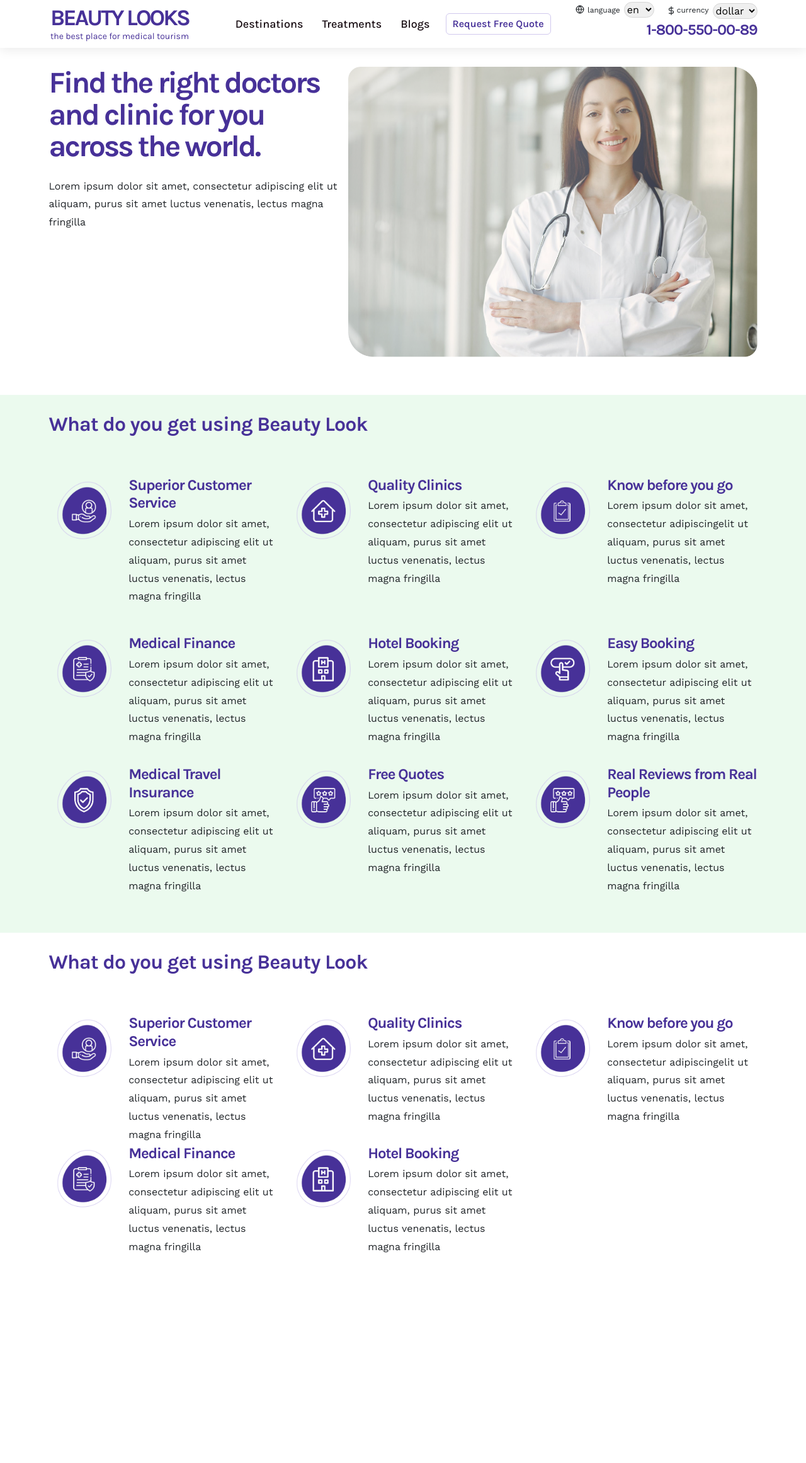
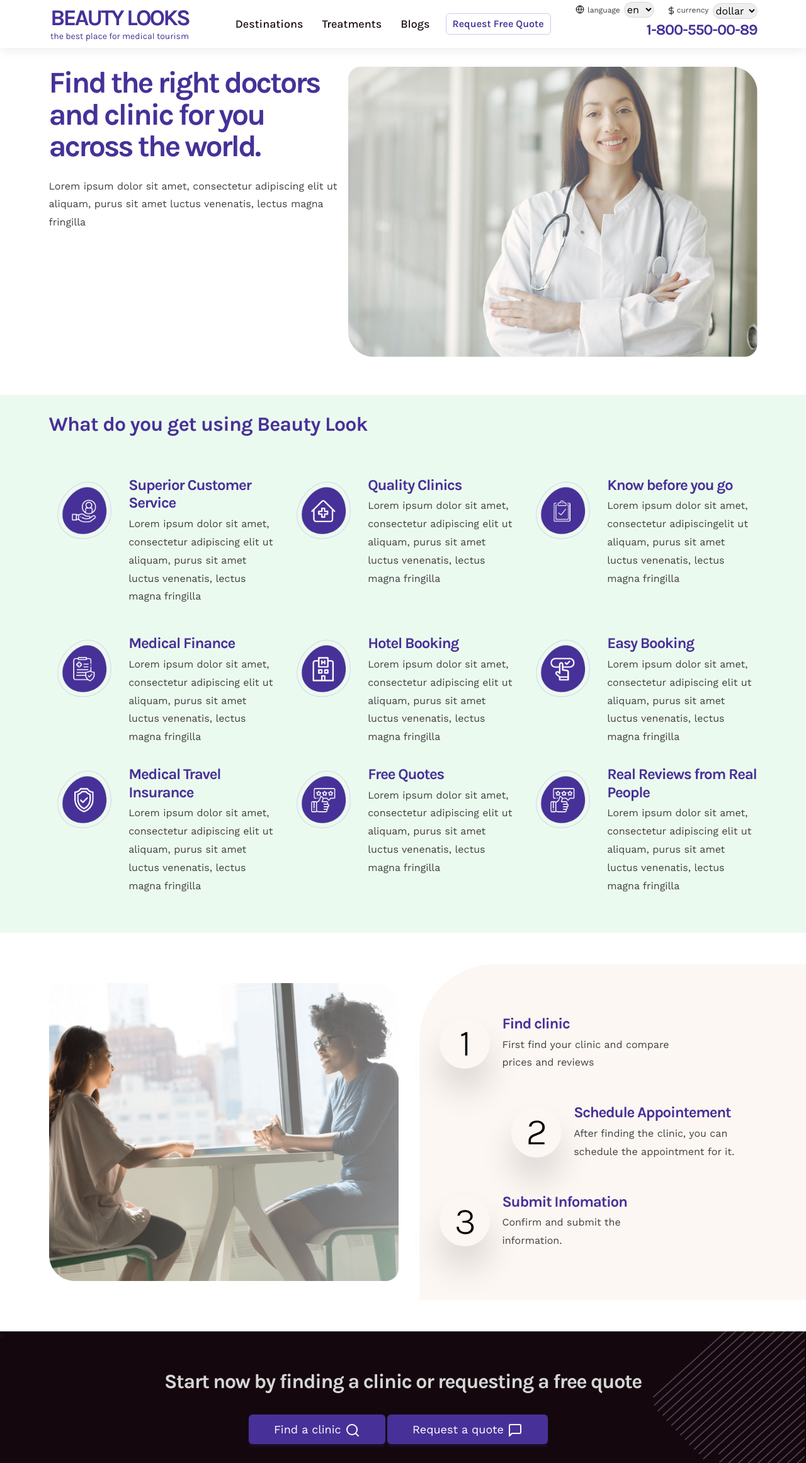
Before and after one commit to mandeepb29/medical-travel, a PHP site: page / in a window 1280 px wide. Shown: the whole page at 63% size. Before the commit the page ends 1989 px from the top, so only its background shows below. Run offline with PHP 8.4, Linux system fonts and the light colour scheme.

Commit message:
header 2 & 3 completed

```diff
--- a/src/css/style.css
+++ b/src/css/style.css
@@ -59,7 +59,6 @@ h1, h2, h3, h4, h5, h6, .h1, .h2, .h3, .h4, .h5, .h6 {
   color: #473198; }
 
 h1 {
-  text-align: left;
   font-size: 4.8rem;
   line-height: 105%;
   letter-spacing: -0.3rem;
@@ -80,6 +79,9 @@ h5, .h5 {
   margin-bottom: 1rem; }
 
 p, .icon-text span {
+  text-align: left;
+  color: #404040;
+  line-height: 1.8;
   line-height: 1.8; }
 
 .p-sm {
@@ -122,6 +124,7 @@ p, .icon-text span {
 
 .text-right {
   text-align: right; }
+
 .pagination {
   width: 100%;
   display: flex;
@@ -306,25 +309,17 @@ select:focus, select:active, .form-select:focus, .form-select:active, input:focu
     align-items: center;
     margin-top: 4rem; }
 
-.section-details {
-  background-color: #EBFAEE;
-  width: 100%; }
+.footer {
+  margin-top: 5rem;
+  background-color: #14080E; }
 
-.logo-icon {
-  height: auto;
-  margin: 0 auto; }
-
-.about-text {
-  margin-bottom: 5rem;
-  line-height: 1.7;
-  letter-spacing: -0.01em;
-  color: #404040;
-  text-align: left; }
-
-.section-register {
-  background-color: #ffffff;
-  width: 100%; }
-
+.text-bottom {
+  font-weight: 700;
+  font-size: 3.2rem;
+  line-height: 105%;
+  text-align: center;
+  letter-spacing: -0.04em;
+  color: #D6D6D6; }
 
 .navbar {
   background: #FFFFFF;
@@ -420,3 +415,84 @@ select:focus, select:active, .form-select:focus, .form-select:active, input:focu
 .top-section {
   padding-bottom: 6rem;
   background-color: #ffffff; }
+
+.section-details {
+  background-color: #EBFAEE;
+  width: 100%; }
+
+.logo-icon {
+  height: auto;
+  margin: 0 auto; }
+
+.about-text {
+  margin-bottom: 5rem;
+  line-height: 1.7;
+  letter-spacing: -0.01em;
+  color: #404040;
+  text-align: left; }
+
+.register {
+  margin-top: 5rem; }
+
+.p-big {
+  font-size: 1.8rem;
+  font-weight: 400;
+  line-height: 2.4;
+  letter-spacing: 0em;
+  text-align: left; }
+
+.steps-wrapper {
+  padding-left: 5rem; }
+
+.single-step {
+  display: flex;
+  align-items: center;
+  width: 75%; }
+  .single-step .content {
+    flex-grow: 1;
+    padding-left: 2rem; }
+  .single-step:not(:last-child) {
+    margin-bottom: 5rem; }
+  .single-step:nth-child(2) {
+    transform: translateX(30%); }
+
+.step-1 {
+  font-weight: 300;
+  font-size: 6rem;
+  margin-bottom: 0;
+  text-align: center;
+  box-shadow: 0px 35px 50px 2px rgba(0, 0, 0, 0.12);
+  color: #000000;
+  display: flex;
+  align-items: center;
+  justify-content: center;
+  min-width: 8rem;
+  min-height: 8rem;
+  width: 8rem;
+  height: 8rem;
+  border-radius: 50%;
+  z-index: 1000; }
+
+.steps-bg {
+  top: 0;
+  right: 0;
+  z-index: -1;
+  height: 100%;
+  width: 48%;
+  position: absolute;
+  border-top-left-radius: 12rem;
+  background-color: #FCF7F3; }
+
+.bottom-left {
+  top: -0.1rem;
+  left: -0.7rem;
+  height: 45%;
+  width: 20%;
+  position: absolute; }
+
+.bottom-right {
+  top: -0.1rem;
+  right: -0.5em;
+  height: 45%;
+  width: 20%;
+  position: absolute; }
--- a/src/index.html
+++ b/src/index.html
@@ -202,76 +202,75 @@
 
   <section class="register">
       <div class="container">
-      <h2 >What do you get using Beauty Look</h2>
-      <div class="row">
+        <div class="row ml-5 align-items-center">
+          <div class="col-6">
+            <img src="../src/img/logo-guidance.png">
+              </div>
 
-        <div class="col-sm-4 mt-5 pt-5">
-          <div class="row">
-            <div class="col-4">
-              <img src="../src/img/logo-service.png" alt="logo-service" class="logo-icon">
+              <div class="col-6">
+
+                  <div class="steps-wrapper">
+                    <div class="single-step">
+                      <h1 class="step-1">1</h1>
+                        <div class="content">
+                          <h4>Find clinic</h4>
+                        <p>First find your clinic and compare prices and reviews</p>
                       </div>
-            <div class="col-8">
-              <h4>Superior Customer Service</h4>
-              <p> Lorem ipsum dolor sit amet, consectetur adipiscing elit ut aliquam,
-                  purus sit amet luctus venenatis, lectus magna fringilla</p>
+                  </div>
+
+                    <div class="single-step">
+                      <h1 class="step-1">2</h1>
+                        <div class="content">
+                          <h4>Schedule Appointement</h4>
+                        <p>After finding the clinic, you can schedule the appointment for it.</p>
+                      </div>
+                    </div>
+
+                    <div class="single-step">
+                      <h1 class="step-1">3</h1>
+                        <div class="content">
+                          <h4>Submit Infomation</h4>
+                        <p>Confirm and submit the information.</p>
                       </div>
                     </div>
                 </div>
-
-        <div class="col-sm-4 mt-5 pt-5">
-          <div class="row">
-            <div class="col-4">
-              <img src="../src/img/logo-clinic.png" alt="logo-clinic" class="logo-icon">
-            </div>
-            <div class="col-8">
-              <h4>Quality Clinics</h4>
-              <p> Lorem ipsum dolor sit amet, consectetur adipiscing elit ut aliquam,
-                purus sit amet luctus venenatis, lectus magna fringilla</p>
+                <div class="steps-bg">
               </div>
             </div>
         </div>
+      </div>
+    </div>
+  </section>
 
-        <div class="col-sm-4 mt-5 pt-5">
+  <section class="footer">
+    <div class="container">
+      <div class="row mt-5">
+        <div class="col text-center pt-1 pb-5">
+         <h2 class="text-bottom">Start now by finding a clinic or requesting a free quote</h2>
+            </div>
+
           <div class="row">
-            <div class="col-4">
-              <img src="../src/img/logo-checklist.png" alt="logo-checklist" class="logo-icon">
-                </div>
-              <div class="col-8">
-                <h4>Know before you go</h4>
-                <p> Lorem ipsum dolor sit amet, consectetur adipiscingelit ut aliquam,
-                  purus sit amet luctus venenatis, lectus magna fringilla</p>
-              </div>
+            <div class="col-12 text-center">
+                <button class="btn btn-primary " type="submit">Find a clinic
+                  <i class="header-icon" data-feather="search"></i>
+                </button>
+
+                <button class="btn btn-primary" type="submit">Request a quote
+                  <i class="header-icon" data-feather="message-square"></i>
+              </button>
         </div>
       </div>
 
-        <div class="col-sm-4">
-          <div class="row">
-            <div class="col-4">
-              <img src="../src/img/logo-finance.png" alt="logo-finance" class="logo-icon">
-                </div>
-              <div class="col-8">
-                <h4>Medical Finance</h4>
-                <p> Lorem ipsum dolor sit amet, consectetur adipiscing elit ut aliquam,
-                 purus sit amet luctus venenatis, lectus magna fringilla</p>
-              </div>
-            </div>
+          <div class="bottom-left">
+                <
           </div>
 
-        <div class="col-sm-4">
-          <div class="row">
-            <div class="col-4">
-              <img src="../src/img/logo-hotel.png" alt="logo-hotel" class="logo-icon">
-                </div>
-              <div class="col-8">
-                <h4>Hotel Booking</h4>
-                <p>Lorem ipsum dolor sit amet, consectetur adipiscing elit ut aliquam,
-                  purus sit amet luctus venenatis, lectus magna fringilla</p>
-              </div>
-            </div>
+          <div class="bottom-right">
+                <img src="../src/img/bottom-right.png"
           </div>
 
+
 </section>
-
 
 </body>
 <script src="https://unpkg.com/feather-icons"></script>
--- a/src/sass/abstracts/_variables.scss
+++ b/src/sass/abstracts/_variables.scss
@@ -22,3 +22,4 @@ $transition-secondary:all 0.6s cubic-bezier(0.68, -0.6, 0.32, 1.6);
 
 $shadow-sm: 0px 4px 16px 0px hsla(0, 0%, 0%, 0.08);
 $shadow-md: 0px 18px 30px 2px hsla(0, 0%, 0%, 0.08);
+$shadow-xl:  0px 35px 50px 2px rgba(0, 0, 0, 0.12);
--- a/src/sass/base/_typography.scss
+++ b/src/sass/base/_typography.scss
@@ -20,7 +20,6 @@
 }
 
 h1 {
-    text-align: left;
     font-size: 4.8rem;
     line-height: 105%;
     letter-spacing: -0.3rem;
--- a/src/sass/base/_utils.scss
+++ b/src/sass/base/_utils.scss
@@ -13,7 +13,6 @@
 }
 
 
-
 .pagination{
     width: 100%;
     display:flex;
--- a/src/sass/components/_button.scss
+++ b/src/sass/components/_button.scss
@@ -6,6 +6,7 @@
     border:none;
     padding: 1rem 4rem;
     font-size: 1.8rem;
+
     &-primary{
         background-color: $brand-purple;
         color: $color-white;
@@ -23,7 +24,6 @@
             background-color: darken($brand-purple,15%);
             box-shadow: 0px 4px 4px 0px hsla(253, 51%, 39%, 0.2) !important;
 
-
         }
          &:focus{
             background-color: $brand-purple;
@@ -38,6 +38,7 @@
             color: $color-white;
             background-color: $brand-purple;
             border-color: $brand-purple;
+
         }
     }
 
```
Also changed, not shown: src/sass/layouts/_footer.scss (+10 -21 lines), src/sass/layouts/_header.scss (+4 -4 lines), src/sass/pages/_index.scss (+91 -0 lines), src/img/bottom-left.png (added), src/img/bottom-right.png (added), src/img/logo-guidance.png (added). Lines whose indentation alone changed are shown as unchanged.
